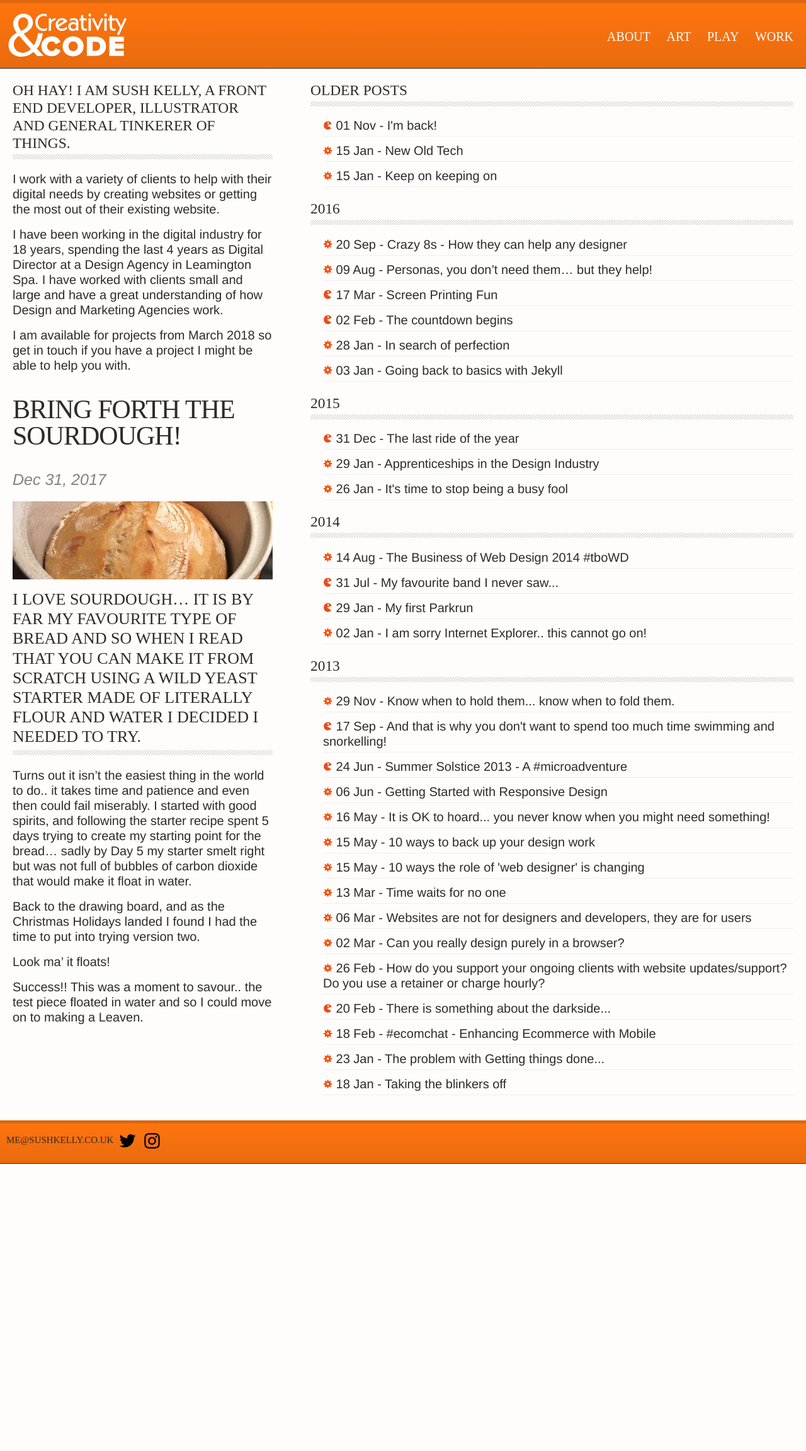
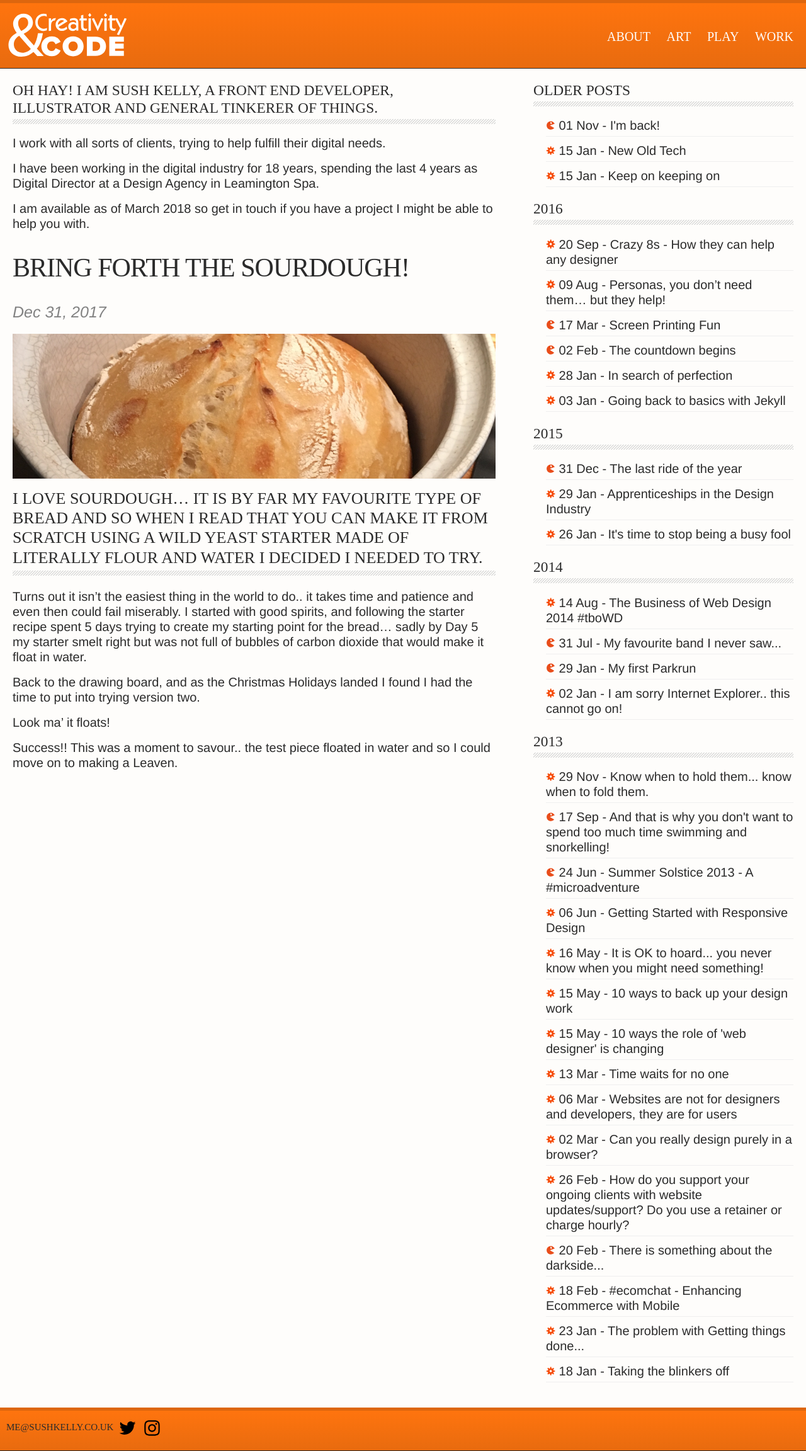
Before and after one commit to maxray/maxray.github.io, a Jekyll site: the page built from index.html, in a window 1280 px wide. Shown: the whole page at 63% size. Built offline with Jekyll 4.4.1, drawn with Linux system fonts in a browser that asks for light colours; before the commit the page ends 1848 px from its top, so only the background shows below that.

Commit message:
revert image /sidebar

```diff
--- a/_sass/_layout.scss
+++ b/_sass/_layout.scss
@@ -394,7 +394,7 @@ margin: auto;
 }
 
 .flexbox-container > div {
-    width: 65%;
+    width: 35%;
     padding: 1em;
     // overflow: auto;
     // height: 100vh;
@@ -402,7 +402,7 @@ margin: auto;
 
 .flexbox-container > div:first-child {
     margin-right: 1em;
-    width:35%;
+    width:65%;
     // padding: 0 25% 0 0;
     background-size:cover;
 
--- a/index.html
+++ b/index.html
@@ -6,9 +6,9 @@ layout: default
   <div class="flexbox-container">
     <div>
       <h3>Oh Hay! I am Sush Kelly, a front end developer, illustrator and general tinkerer of things.</h3>
-      <p>I work with a variety of clients to help with their digital needs by creating websites or getting the most out of their existing website.</p>
-      <p>I have been working in the digital industry for 18 years, spending the last 4 years as Digital Director at a Design Agency in Leamington Spa. I have worked with clients small and large and have a great understanding of how Design and Marketing Agencies work.</p>
-      <p>I am available for projects from March 2018 so <a href="mailto:me@sushkelly.co.uk?subject=From the frontpage">get in touch</a> if you have a project I might be able to help you with.</p>
+      <p>I work with all sorts of clients, trying to help fulfill their digital needs.</p>
+      <p>I have been working in the digital industry for 18 years, spending the last 4 years as Digital Director at a Design Agency in Leamington Spa.</p>
+      <p>I am available as of March 2018 so <a href="mailto:me@sushkelly.co.uk?subject=From the frontpage">get in touch</a> if you have a project I might be able to help you with.</p>
       {% assign post = site.posts.first %}
   <a href="{{ post.url }}"><h1 class="post-title">
 {% if page.title %}
```
